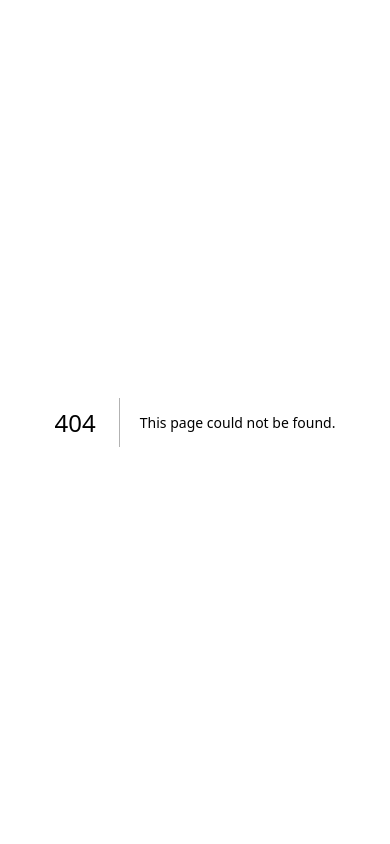
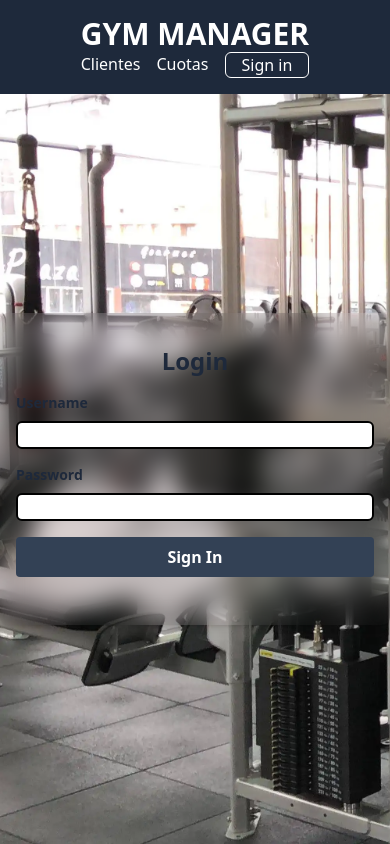
Before and after one commit to fepa0110/gym-manager, a Next.js app: page /login in a window 390 px wide. Before the commit this address had no page. Built offline with nearby package versions, Linux system fonts and the light colour scheme.

Commit message:
style: :lipstick: Responsive login

```diff
--- a/src/components/Header.jsx
+++ b/src/components/Header.jsx
@@ -1,28 +1,32 @@
 import React from "react";
 import Link from "next/link";
-
 
 export default function Header() {
 	return (
 		<>
-			<header className="bg-slate-800 py-4">
-				<div className="container flex justify-between items-center">
+			<header className="bg-slate-800 py-4 w-screen justfy-self-center">
+				<div className="flex flex-col sm:flex-row mx-4 justify-between items-center">
 					<Link
 						href="/"
 						className="text-3xl font-sans uppercase font-semibold text-white hover:text-cyan-800">
 						Gym Manager
 					</Link>
 					<nav className="">
-						<ul className="flex space-x-4 text-white">
+						<ul className="flex space-x-4 lg:pt-0 md:pt-0 xs:pt-5 text-white">
 							<li>
 								<Link href="/Clients" className="hover:text-slate-600">
 									Clientes
 								</Link>
 							</li>
 							<li>
-								<Link href="/Subscriptions" className="hover:text-slate-600">
+								<Link
+									href="/Subscriptions"
+									className="hover:text-slate-600">
 									Cuotas
 								</Link>
+							</li>
+							<li>
+								<Link href="/login" className="block border border-white hover:bg-cyan-800 px-4 rounded-md">Sign in</Link>
 							</li>
 						</ul>
 					</nav>
--- a/src/pages/Clients/[id].jsx
+++ b/src/pages/Clients/[id].jsx
@@ -35,7 +35,7 @@ const Clients = ({ data }) => {
 			<h2 className="text-2xl">Cuotas</h2>
 			{data.map((subcription)=>{
 				return(
-					<div className="bg-blue-600 text-white px-2 m-1" key={subcription.id}>
+					<div className="bg-blue-600 text-white px-2 m-1 w-1/4 rounded-lg" key={subcription.id}>
 						<h3 className="text-xl">{"$"+subcription.cuota.precio_mensual}</h3>
 						<h3 className="text-xl">{"Fecha: "+subcription.fecha_cuota}</h3>
 						<h3 className="text-xl">{"Paga:"+subcription.paga}</h3>
--- a/src/pages/HomePage.jsx
+++ b/src/pages/HomePage.jsx
@@ -5,37 +5,6 @@ export default function HomePage() {
 	return (
 		<div className="flex flex-col h-screen items-stretch bg-[url('../assets/gym.webp')] bg-cover">
 			<Header />
-			<div className="w-1/4 self-center mt-20 px-10 py-5 rounded-lg backdrop-blur-lg shadow-lg">
-				<h1 className="mb-5 text-3xl text-center text-slate-800 font-bold">
-					Login
-				</h1>
-
-				<form className="flex flex-col items-center w-auto">
-					<div className="mb-2 border-2 w-26">
-						<label className="text-slate-800 font-bold">Username</label>
-						<input
-							type="text"
-							name="username"
-							className="border-2 border-black w-auto hover:border-cyan-600 my-2 text-black bg-white rounded-lg"
-							id="username"
-						/>
-					</div>
-
-					<div>
-						<label className="text-slate-800 font-bold">Contraseña</label>
-						<input
-							type="password"
-							name="password"
-							id="password"
-							className="border-2 border-black hover:border-cyan-600 my-2 text-black bg-white rounded-lg"
-						/>
-					</div>
-
-					<button className="border-2 border-cyan-600 text-white bg-cyan-600 hover:text-cyan-600 hover:bg-transparent self-center text-center font-bold rounded-md w-32 my-5 py-1">
-						Login
-					</button>
-				</form>
-			</div>
 		</div>
 	);
 }
--- /dev/null
+++ b/src/pages/login.jsx
@@ -0,0 +1,56 @@
+import Header from "@/components/Header";
+import React from "react";
+
+export default function login() {
+	return (
+		<>
+			<div className="flex flex-col h-screen bg-[url('../assets/gym.webp')] bg-cover">
+				<Header />
+				<div className="flex items-center justify-center flex-1">
+					<div className="w-full max-w-md px-4 py-8 bg-transparent backdrop-blur-md shadow-md rounded-lg">
+						<h2 className="mb-4 text-2xl font-bold text-center text-slate-800">
+							Login
+						</h2>
+						<form>
+							<div className="mb-4">
+								<label
+									className="block mb-2 text-sm font-bold text-slate-800"
+									for="username">
+									Username
+								</label>
+								<input
+									className="form-input w-full border-2 border-black rounded-md text-black bg-white"
+									type="text"
+									id="username"
+									name="username"
+									required
+								/>
+							</div>
+							<div className="mb-4">
+								<label
+									className="block mb-2 text-sm font-bold text-slate-800"
+									for="password">
+									Password
+								</label>
+								<input
+									className="form-input w-full border-2 border-black rounded-md text-black bg-white"
+									type="password"
+									id="password"
+									name="password"
+									required
+								/>
+							</div>
+							<div className="my-4">
+								<button
+									className="w-full py-2 px-4 bg-slate-700 hover:bg-slate-800 text-white font-bold rounded"
+									type="submit">
+									Sign In
+								</button>
+							</div>
+						</form>
+					</div>
+				</div>
+			</div>
+		</>
+	);
+}
```
